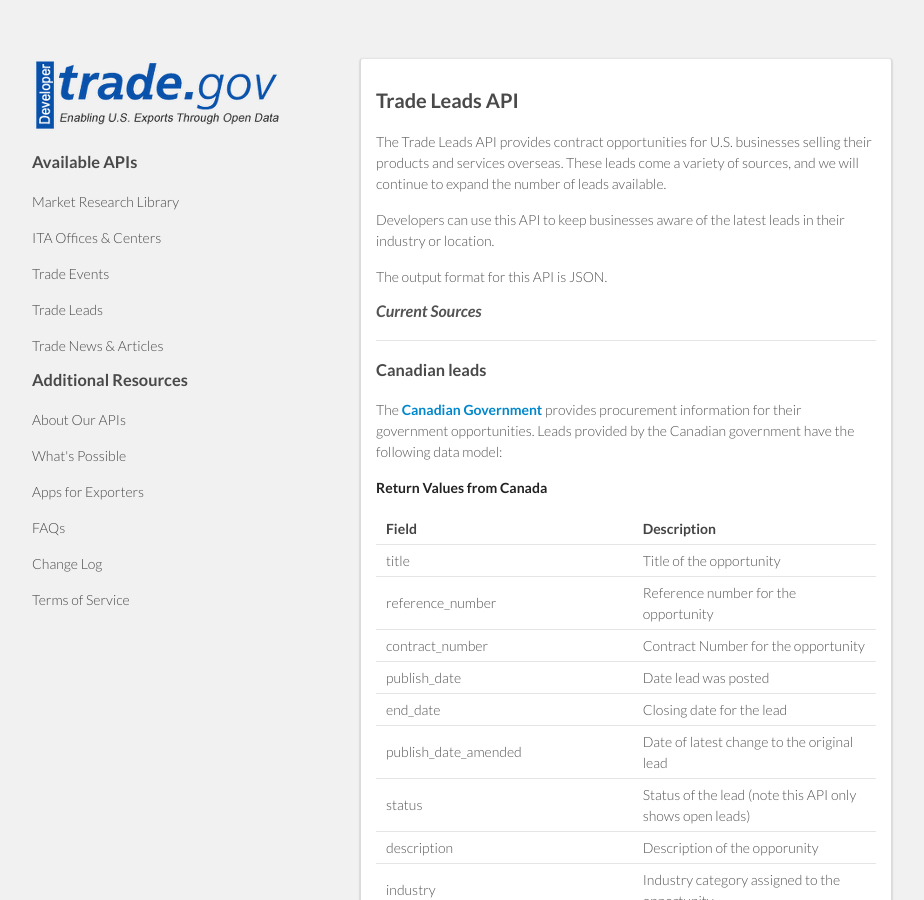
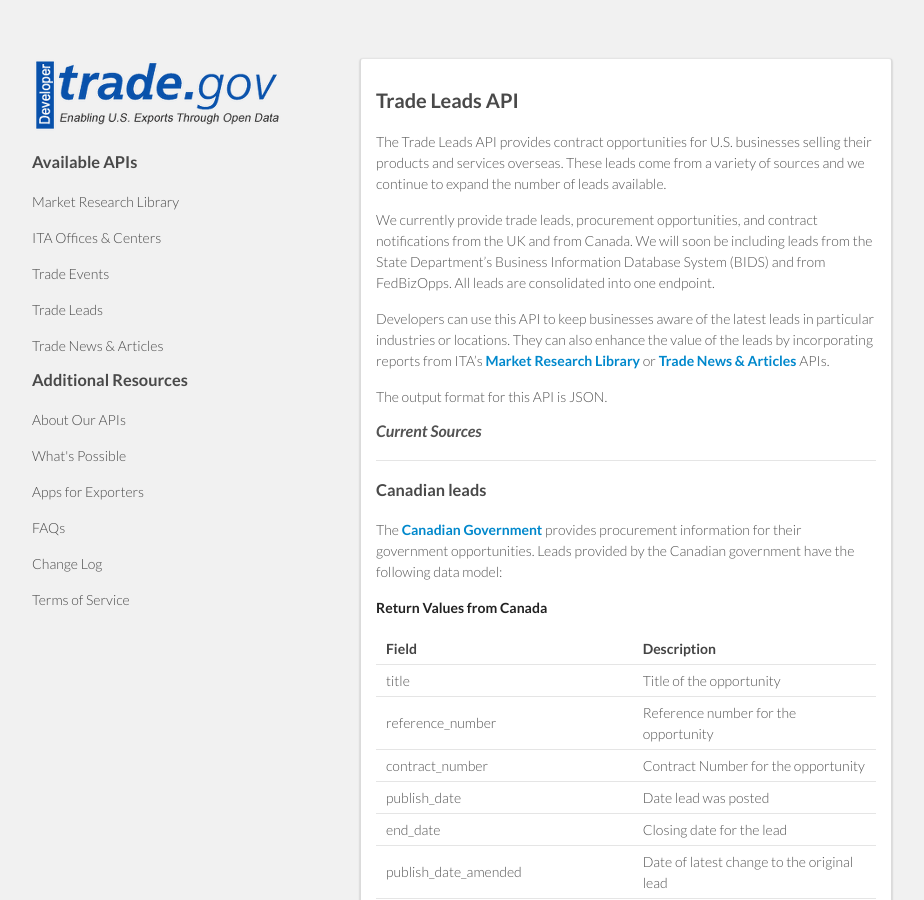
Before and after one commit to InternationalTradeAdministration/developerportal, a Jekyll site: the page built from _posts/2014-07-01-trade-leads.markdown, in a window 1280 px wide and 900 px high. Shown: the whole window, without its empty margins (178-1102 px from the left). Built offline with Jekyll 4.4.1, drawn with Linux system fonts in a browser that asks for light colours.

Commit message:
Update 2014-07-01-trade-leads.markdown
Updated intro

```diff
--- a/_posts/2014-07-01-trade-leads.markdown
+++ b/_posts/2014-07-01-trade-leads.markdown
@@ -6,9 +6,12 @@ published: true
 ---
 
 #Trade Leads API
-The Trade Leads API provides contract opportunities for U.S. businesses selling their products and services overseas. These leads come a variety of sources, and we will continue to expand the number of leads available.
+The Trade Leads API provides contract opportunities for U.S. businesses selling their products and services overseas. These leads come from a variety of sources and we continue to expand the number of leads available.
 
-Developers can use this API to keep businesses aware of the latest leads in their industry or location.
+We currently provide trade leads, procurement opportunities, and contract notifications from the UK and from Canada.  We will soon be including leads from the State Department’s Business Information Database System (BIDS) and from FedBizOpps.  All leads are consolidated into one endpoint.
+
+Developers can use this API to keep businesses aware of the latest leads in particular industries or locations.  They can also enhance the value of the leads by incorporating reports from ITA’s [Market Research Library](http://developer.trade.gov/market-research-library.html) or [Trade News & Articles](http://developer.trade.gov/trade-news-articles.html) APIs.
+
 
 The output format for this API is JSON.
 
```
